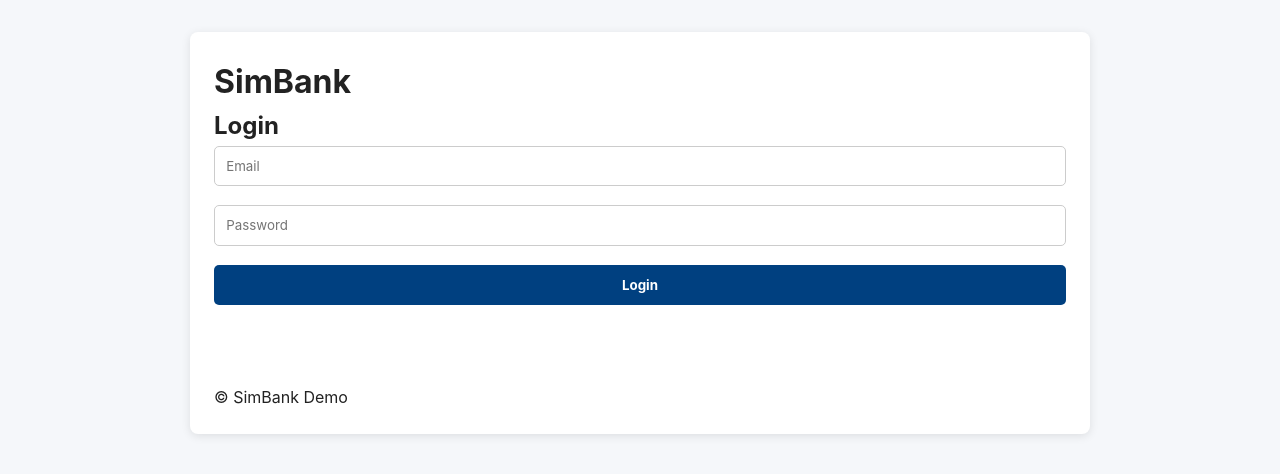
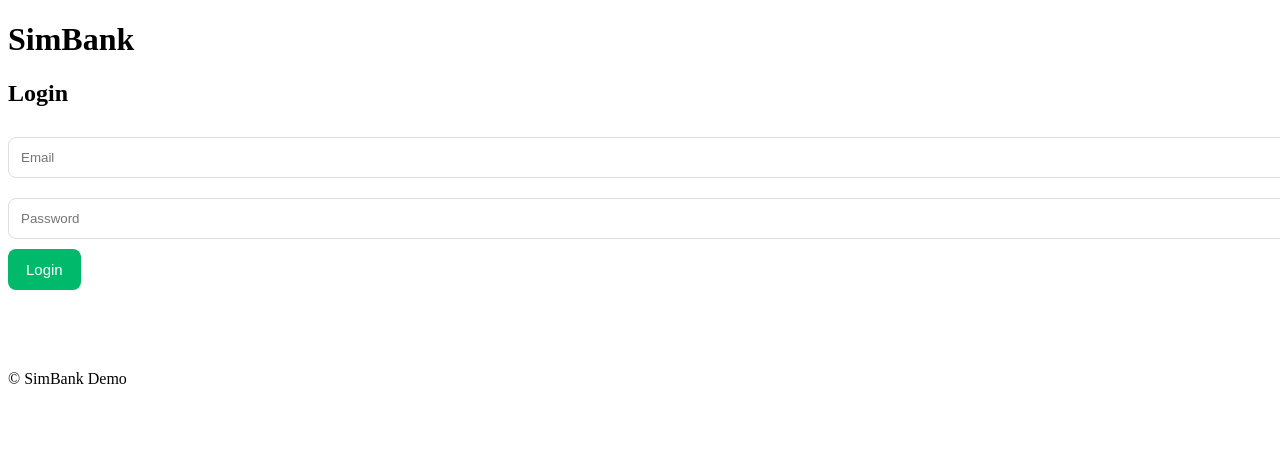
Before and after one commit to nolanjace034-tech/Starling-Global-Bank-, a React (Vite) app: page / in a window 1280 px wide. Shown: the top 474 px of the page. Built offline with nearby package versions, Linux system fonts and the light colour scheme.

Commit message:
Update Index.css

```diff
--- a/src/Index.css
+++ b/src/Index.css
@@ -1,4 +1,4 @@
-/* index.css */
+hi/* index.css */
 
 /* Reset default browser styles */
 * {
@@ -10,126 +10,79 @@
 
 /* Body styling */
 body {
-  background-color: #f5f7fa;
+  background-color:/* src/index.css */
+
+/* Reset */
+* {
+  margin: 0;
+  padding: 0;
+  box-sizing: border-box;
+}
+
+body {
+  font-family: 'Segoe UI', Tahoma, Geneva, Verdana, sans-serif;
+  background-color: #f2fdf6; /* light mint green background */
   color: #222;
   line-height: 1.6;
-  font-size: 16px;
 }
 
-/* Navbar */
-.navbar {
-  background-color: #004080;
-  color: white;
-  padding: 1rem 2rem;
-  display: flex;
-  justify-content: space-between;
-  align-items: center;
-}
-
-.navbar h1 {
-  font-size: 1.4rem;
-}
-
-.navbar a {
-  color: white;
-  margin-left: 1.5rem;
+/* Links */
+a {
+  color: #00b96b; /* OPay green */
   text-decoration: none;
   font-weight: 500;
 }
 
-.navbar a:hover {
+a:hover {
   text-decoration: underline;
 }
 
-/* Container */
-.container {
-  max-width: 900px;
-  margin: 2rem auto;
-  padding: 1.5rem;
-  background: white;
+/* Buttons */
+button {
+  background: #00b96b; /* OPay green */
+  color: #fff;
+  border: none;
+  padding: 12px 18px;
   border-radius: 8px;
-  box-shadow: 0 2px 10px rgba(0, 0, 0, 0.1);
-}
-
-/* Form */
-form {
-  display: flex;
-  flex-direction: column;
-}
-
-form label {
-  margin-bottom: 0.5rem;
-  font-weight: 600;
-}
-
-form input {
-  padding: 0.7rem;
-  margin-bottom: 1.2rem;
-  border: 1px solid #ccc;
-  border-radius: 5px;
-  outline: none;
-  transition: border 0.3s ease;
-}
-
-form input:focus {
-  border-color: #004080;
-}
-
-button {
-  padding: 0.75rem;
-  border: none;
-  border-radius: 5px;
-  background: #004080;
-  color: white;
-  font-weight: bold;
+  font-size: 15px;
   cursor: pointer;
-  transition: background 0.3s ease;
+  transition: 0.3s;
 }
 
 button:hover {
-  background: #0066cc;
+  background: #009955;
 }
 
-/* Dashboard */
-.dashboard {
-  display: grid;
-  grid-template-columns: 1fr 2fr;
-  gap: 1.5rem;
+/* Card Style */
+.card {
+  background: #fff;
+  border-radius: 12px;
+  padding: 20px;
+  box-shadow: 0 4px 10px rgba(0,0,0,0.08);
+  margin: 15px 0;
 }
 
-.card {
-  padding: 1.5rem;
-  background: #fff;
-  border-radius: 8px;
-  border: 1px solid #e0e0e0;
-  box-shadow: 0 1px 6px rgba(0, 0, 0, 0.08);
+/* Header */
+header {
+  background: #00b96b;
+  color: #fff;
+  padding: 20px;
+  text-align: center;
+  font-size: 22px;
+  font-weight: bold;
 }
 
-.card h2 {
-  margin-bottom: 1rem;
-  color: #004080;
+/* Input Fields */
+input {
+  width: 100%;
+  padding: 12px;
+  margin: 10px 0;
+  border-radius: 8px;
+  border: 1px solid #ddd;
+  outline: none;
+  transition: border 0.2s;
 }
 
-/* Transaction List */
-.transactions {
-  margin-top: 1.5rem;
+input:focus {
+  border: 1px solid #00b96b;
 }
-
-.transaction {
-  display: flex;
-  justify-content: space-between;
-  padding: 0.8rem 0;
-  border-bottom: 1px solid #eee;
-}
-
-.transaction:last-child {
-  border-bottom: none;
-}
-
-.transaction.negative {
-  color: red;
-}
-
-.transaction.positive {
-  color: green;
-}
```
